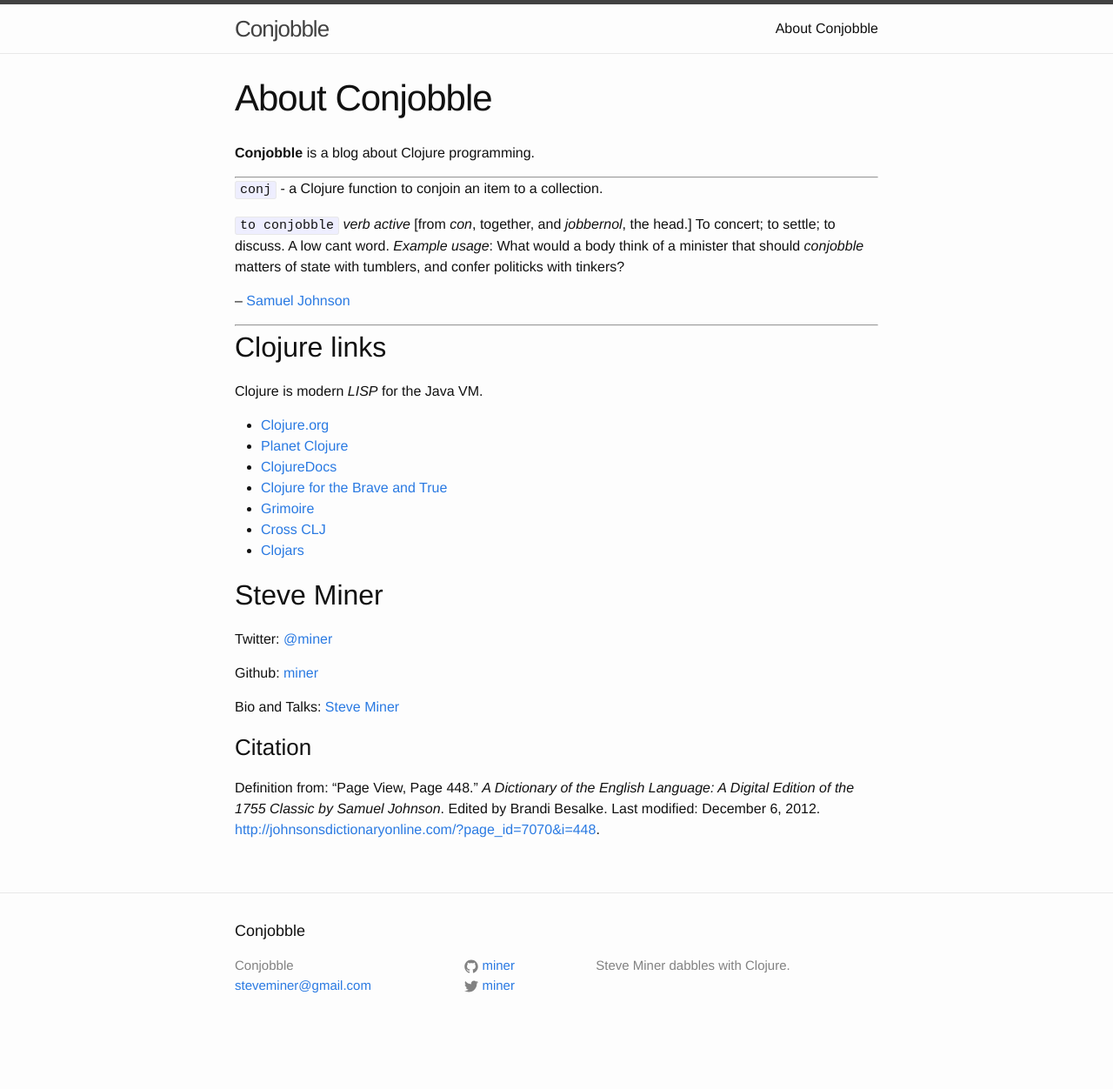
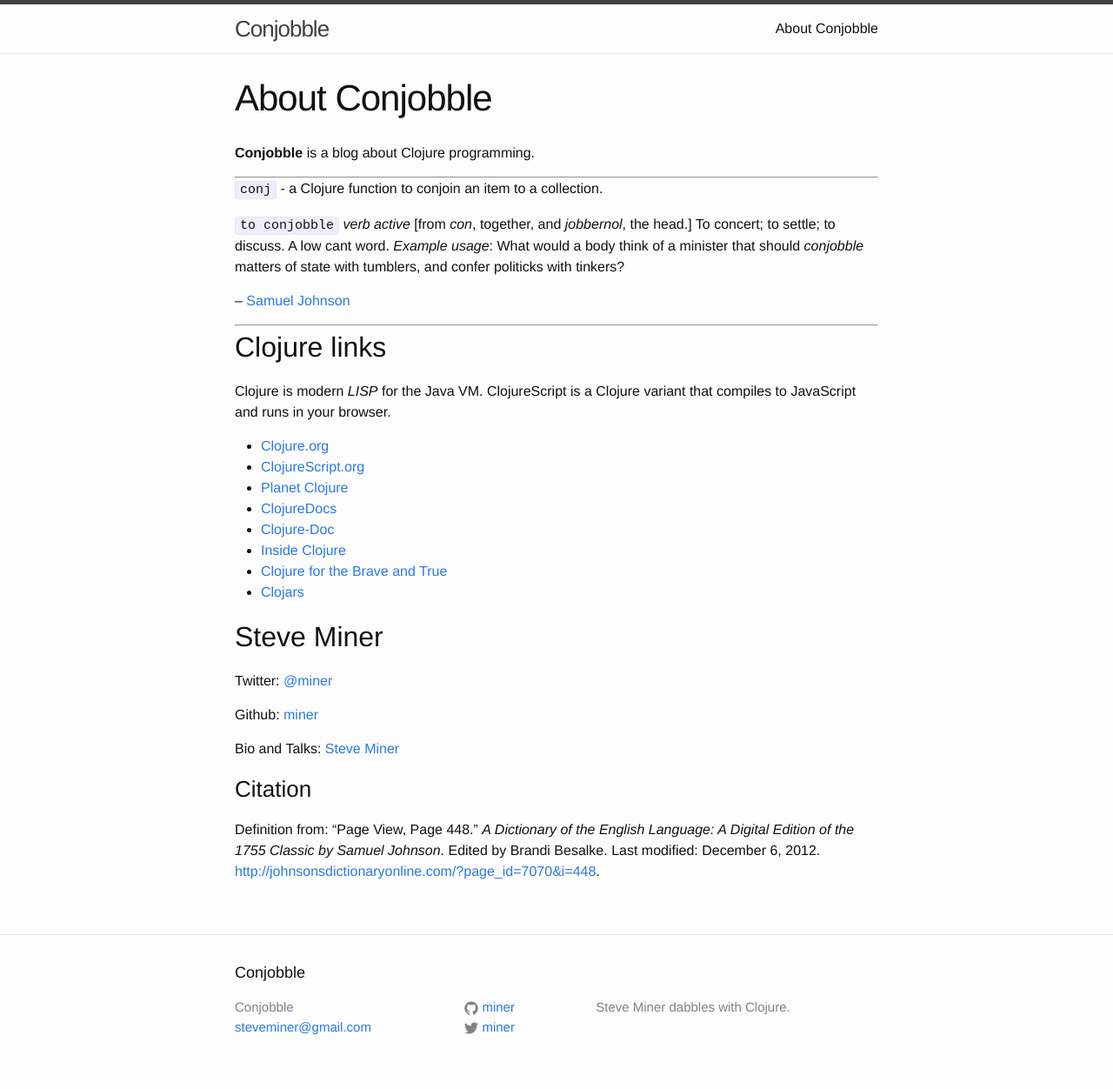
Before and after one commit to miner/miner.github.io, a Jekyll site: the page built from about.md, in a window 1280 px wide. Shown: the whole page at 87% size. Built offline with Jekyll 4.4.1, drawn with Linux system fonts in a browser that asks for light colours; before the commit the page ends 1204 px from its top, so only the background shows below that.

Commit message:
fix links

```diff
--- a/about.md
+++ b/about.md
@@ -25,14 +25,16 @@ minister that should *conjobble* matters of state with tumblers, and confer poli
 
 ## Clojure links
 
-Clojure is modern *LISP* for the Java VM.
+Clojure is modern *LISP* for the Java VM.  ClojureScript is a Clojure variant that compiles to
+JavaScript and runs in your browser.
 
-* [Clojure.org](http://clojure.org)
+* [Clojure.org](https://clojure.org/)
+* [ClojureScript.org](https://clojurescript.org/)
 * [Planet Clojure](http://planet.clojure.in/)
 * [ClojureDocs](http://clojuredocs.org)
+* [Clojure-Doc](http://clojure-doc.org/)
+* [Inside Clojure](http://insideclojure.org/)
 * [Clojure for the Brave and True](http://www.braveclojure.com)
-* [Grimoire](http://conj.io)
-* [Cross CLJ](http://crossclj.info)
 * [Clojars](http://clojars.org)
 
 ## Steve Miner
```
